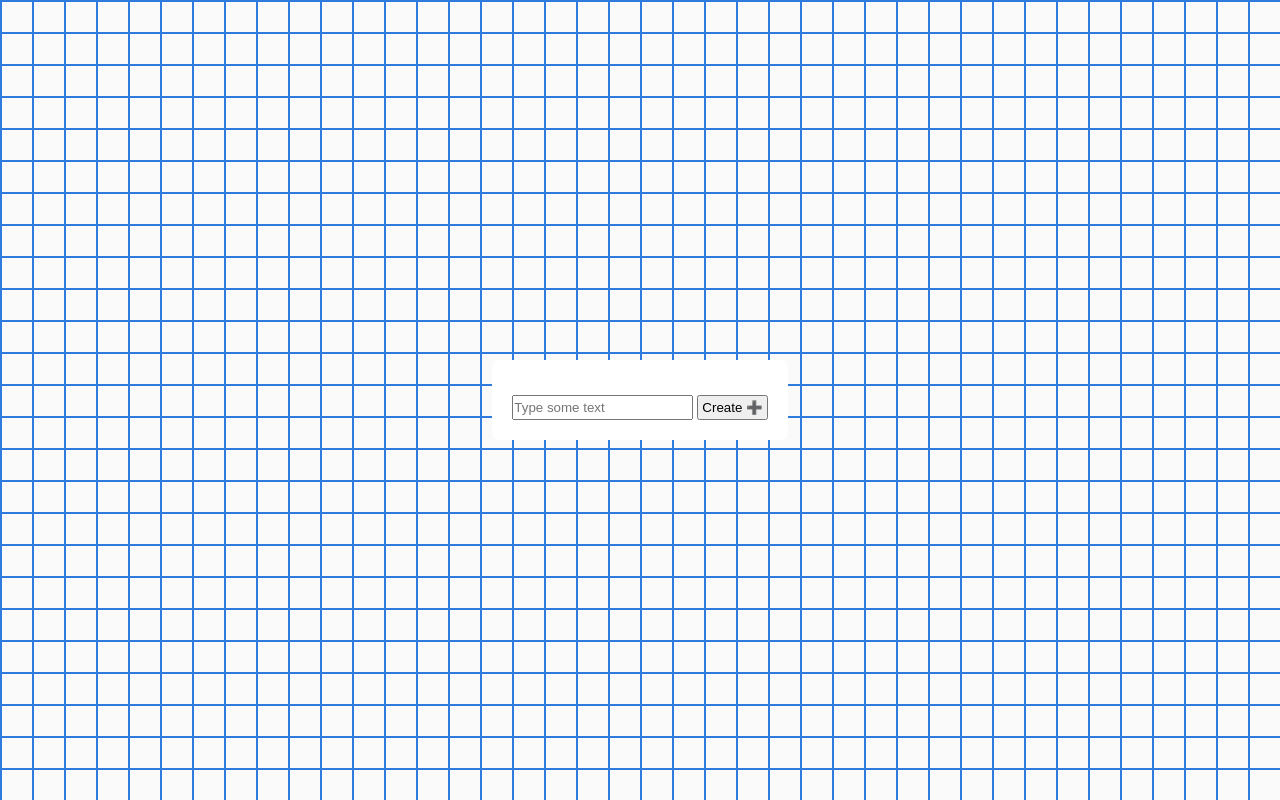
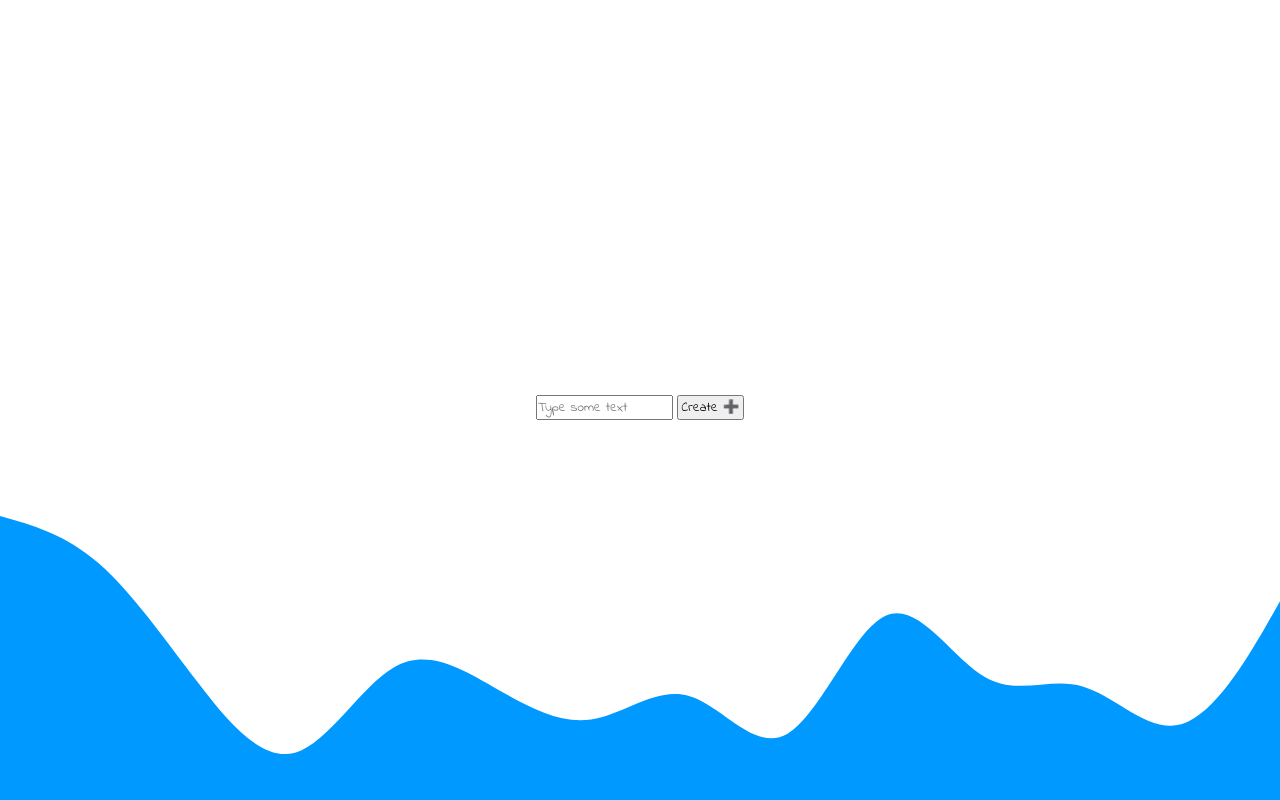
Before and after one commit to Webs95/ts-practice, a website built with webpack: page src/index.html in a window 1280 px wide. Built offline with nearby package versions, Linux system fonts and the light colour scheme.

Commit message:
feat: add font & bg

```diff
--- a/src/style.scss
+++ b/src/style.scss
@@ -1,7 +1,14 @@
+@import url('https://fonts.googleapis.com/css2?family=Indie+Flower&display=swap');
+
 * {
   box-sizing: border-box;
   margin: 0;
   padding: 0;
+}
+
+body {
+  background: no-repeat url('./images/wave.svg') bottom;
+  font-family: 'Indie Flower', cursive;
 }
 
 .todo {
@@ -11,9 +18,8 @@
   justify-content: center;
   flex-direction: column;
 
-  background-image: linear-gradient(#2f7bdc 2px, transparent 2px), linear-gradient(to right, #2f7bdc 2px, transparent 2px);
+  // background-image: linear-gradient(#2f7bdc 2px, transparent 2px), linear-gradient(to right, #2f7bdc 2px, transparent 2px);
   background-size: 32px 32px;
-  background-color: #fafafa;
 
   .content {
     padding: 20px;
@@ -41,6 +47,7 @@
   &__input {
     display: flex;
     height: 25px;
+    font-family: 'Indie Flower', cursive;
   }
 }
 
@@ -54,8 +61,12 @@
 
   cursor: pointer;
 
+  font-family: 'Indie Flower', cursive;
+
   &_remove {
     margin-left: 5px;
+    border: none;
+    background-color: inherit;
   }
 }
 
```
